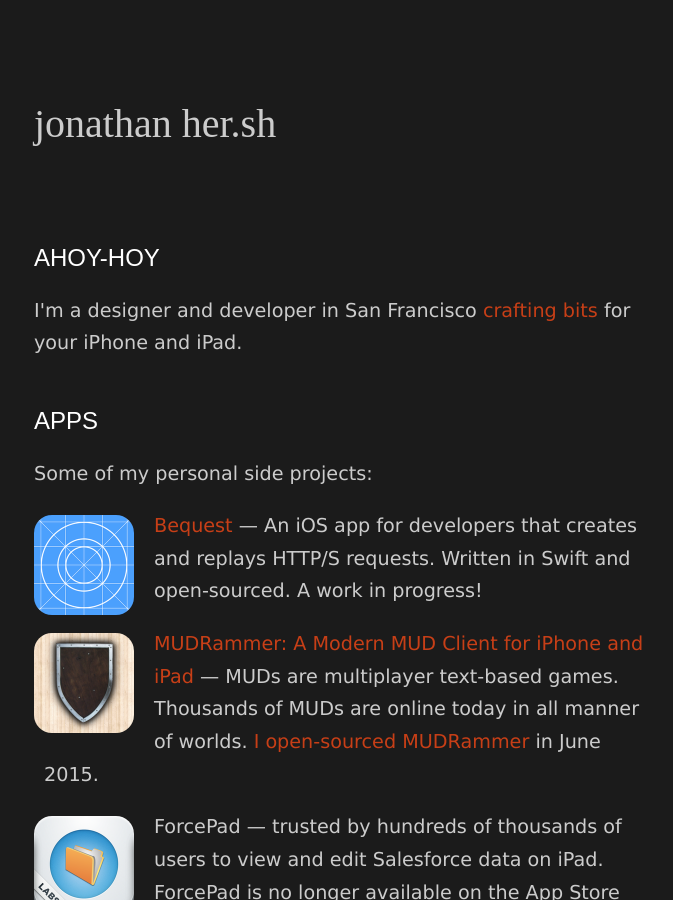
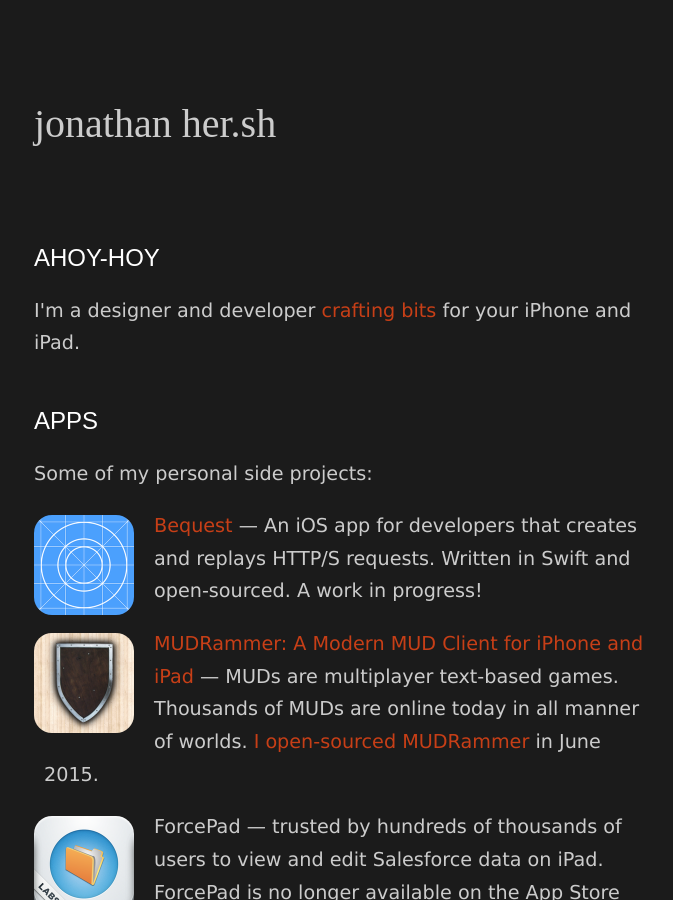
Before and after one commit to jhersh/her.sh, a Jekyll site: the page built from index.html, in a window 1280 px wide and 900 px high. Shown: the whole window, without its empty margins (296-969 px from the left). Built offline with Jekyll 4.4.1, drawn with Linux system fonts in a browser that asks for light colours.

Commit message:
Updated metaphysics

```diff
--- a/index.html
+++ b/index.html
@@ -5,7 +5,7 @@
 
 <p class="heading"><a href="https://en.wiktionary.org/wiki/ahoy-hoy">Ahoy-hoy</a></p>
 
-<p>I'm a designer and developer in San Francisco <a href="{{ site.splinesoft.url }}">crafting bits</a> for your iPhone and iPad.</p>
+<p>I'm a designer and developer <a href="{{ site.splinesoft.url }}">crafting bits</a> for your iPhone and iPad.</p>
 
 <p class="heading">Apps</p>
 
```
